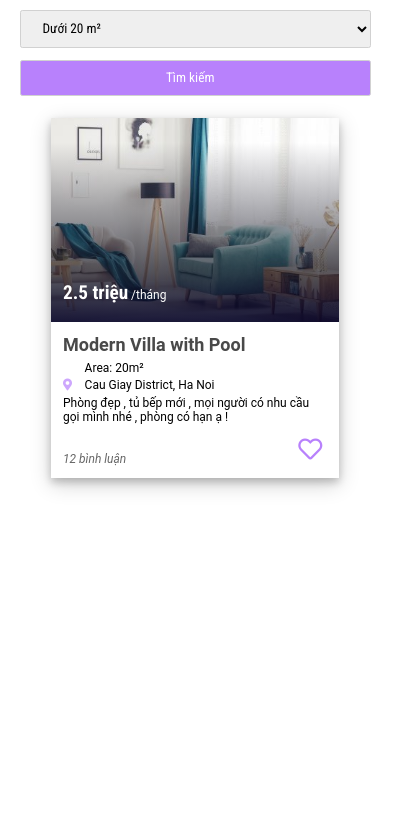
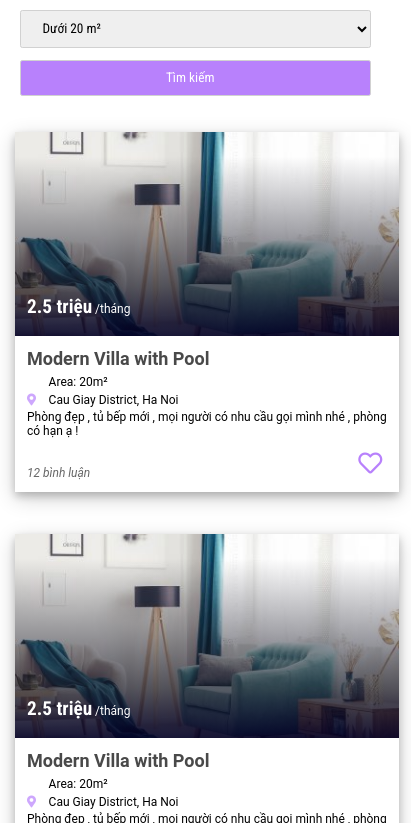
Before and after one commit to bingo213/EasyAccomod, a React (Create React App) app: page / in a window 390 px wide. Shown: the part 701-1524 px from the top of the page, 411 px wide, since content can reach past the window. Before the commit the page ends 1239 px from the top, so only its background shows below. Built offline with nearby package versions, Linux system fonts and the light colour scheme; some icons are missing.

Commit message:
add ListRentalUnit component

```diff
--- a/src/App.js
+++ b/src/App.js
@@ -1,6 +1,6 @@
 import './App.css';
+import ListRentalUnit from './component/header/ListRentalUnit';
 import NavBar from './component/header/NavBar';
-import RentalUnit from './component/header/RentalUnit';
 import SearchBar from './component/header/SearchBar';
 
 function App() {
@@ -8,7 +8,7 @@ function App() {
     <div className="App">
       <NavBar />
       <SearchBar />
-      <RentalUnit />
+      <ListRentalUnit />
     </div>
   );
 }
--- /dev/null
+++ b/src/assets/css/listRentalUnit.css
@@ -0,0 +1,23 @@
+.ListRentalUnit{
+    display: flex;
+    justify-content: center;
+    align-items: center;
+}
+
+.container{
+    width: 78rem;
+    display: block;
+    flex-wrap: wrap;
+}
+
+@media (max-width: 1265px){
+    .container{
+        width: 52rem;
+    }
+ }
+
+ @media (max-width: 692px){
+    .container{
+        width: 32rem;
+    }
+ }
--- a/src/assets/css/rentalUnit.css
+++ b/src/assets/css/rentalUnit.css
@@ -1,9 +1,9 @@
 .rentalContainer {
-  margin: auto;
+  display: inline-block;
   width: 24rem;
   height: 30rem;
-  margin-top: 3rem;
-  margin-bottom: 60px;
+  margin: 1rem;
+  margin-bottom: 2.5rem;
   box-shadow: 0 4px 8px 0 rgba(0, 0, 0, 0.2), 0 6px 20px 0 rgba(0, 0, 0, 0.19);
 }
 
@@ -112,8 +112,8 @@ img {
   transition: 0.3s;
 }
 
-@media (min-width: 900px) {
-  .rentalContainer {
-    margin-top: 0rem;
+@media (max-width: 692px){
+  .rentalContainer{
+    width: 32rem;
   }
 }
--- a/src/assets/css/searchBar.css
+++ b/src/assets/css/searchBar.css
@@ -48,7 +48,6 @@ option {
     button{
     display: block;
     width: 90vw;
-    /* box-sizing: border-box; */
     margin: auto 0;
     margin-bottom: 1rem;
   }
@@ -68,3 +67,9 @@ option {
     display: block;
   }
 }
+
+@media (max-width: 900px){
+  button{
+    margin-bottom: 4rem;
+  }
+}
--- /dev/null
+++ b/src/component/header/ListRentalUnit.js
@@ -0,0 +1,18 @@
+import React from 'react';
+import RentalUnit from './RentalUnit';
+import '../../assets/css/listRentalUnit.css';
+
+function ListRentalUnit() {
+  return (
+    <div className="ListRentalUnit">
+      <div className="container">
+        <RentalUnit />
+        <RentalUnit />
+        <RentalUnit />
+        <RentalUnit />
+      </div>
+    </div>
+  );
+}
+
+export default ListRentalUnit;
--- a/src/component/header/NavBar.js
+++ b/src/component/header/NavBar.js
@@ -32,7 +32,7 @@ function NavBar() {
     var x = window.matchMedia('(max-width: 900px)')
     myFunction(x) // Call listener function at run time
     x.addListener(myFunction) // Attach listener function on state changes
-  });
+  }, []);
 
   return (
     <header>
```
Also changed, not shown: 1 other file (tests, documents, lock files or other folders).
